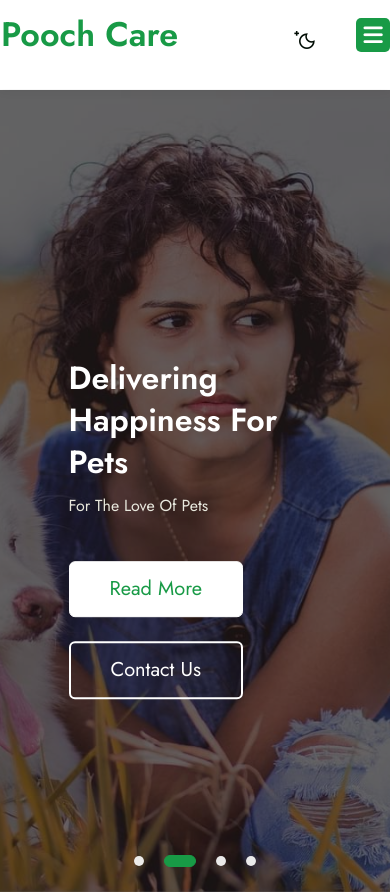
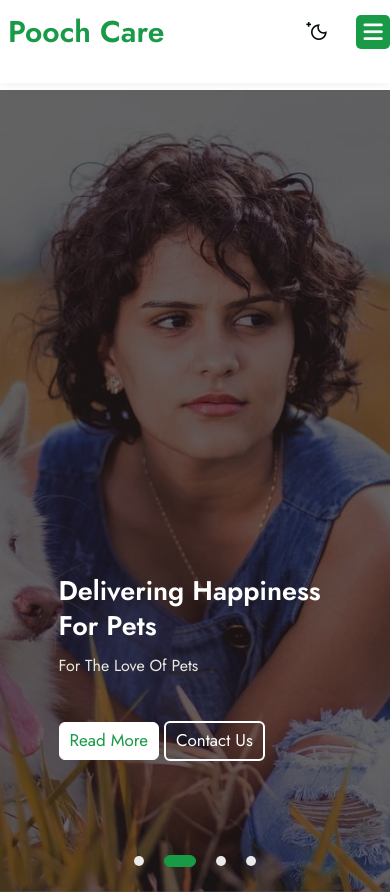
Before and after one commit to vuonghoangdevfs/BC-Capstone-Bootstrap, a plain HTML site: page index.html in a window 390 px wide. Shown: the top 892 px of the page. Drawn offline with nearby package versions, Linux system fonts and the light colour scheme.

Commit message:
Gia_Bao_Dev_V2

```diff
--- a/css/style.css
+++ b/css/style.css
@@ -324,6 +324,26 @@ header .navbar a.dropdown-item:hover {
       font-size: 22px !important;
   }
 }
+@media screen and (max-width: 480px) {
+  header {
+    height: auto;
+    margin: 0 auto;
+  }
+  header .navbar .navbar-brand {
+    margin: 0 0 0 7px;
+    font-size: 30px;
+  }
+  header #switchButton .la-moon{
+    position: absolute;
+    right: 0px;
+    top: -3px;
+  }
+  header #switchButton .la-sun{
+    position: absolute;
+    right: 0px;
+    top: -3px;
+  }
+}
 
 /* CAROUSEL */
 #carouselPoochCaptions{
@@ -469,13 +489,13 @@ header .navbar a.dropdown-item:hover {
     height: 95vh;
   }
   #carouselPoochCaptions .carousel-caption{
-    margin-left: 100px !important;
+    margin-left: 0 !important;
   }
 }
 
 @media (max-width:480px) {
   #carouselPoochCaptions .carousel-caption{
-    margin-left: 10px !important;
+    margin-left: 0 !important;
   }
   .carousel.slide .banner-infor-bg h5 {
     font-size: 32px;
@@ -484,6 +504,34 @@ header .navbar a.dropdown-item:hover {
 
   .carousel.slide .banner__view {
     min-height: 480px;
+  }
+  .btn-white{
+    padding: 5px 10px;
+    font-size: 17px !important;
+  }
+  #carouselPoochCaptions .border-btn{
+    padding: 5px 10px;
+    font-size: 17px !important;
+  }
+}
+@media (max-width: 400px) {
+  #carouselPoochCaptions .carousel-caption {
+    margin-left: 0 !important;
+  }
+  .carousel.slide .banner-infor-bg h5 {
+    font-size: 27px;
+    line-height: 35px;
+  }
+  .carousel.slide .banner__view {
+    min-height: 400px;
+  }
+  .btn-white{
+    padding: 5px 10px;
+    font-size: 17px !important;
+  }
+  #carouselPoochCaptions .border-btn{
+    padding: 5px 10px;
+    font-size: 17px !important;
   }
 }
 /* Pricing */
@@ -639,13 +687,22 @@ header .navbar a.dropdown-item:hover {
   }
 }
 @media screen and (max-width: 768px) {
-  .pricing .pricing__row{
-      width: 75%;
+  .pricing .pricing__row {
+    width: 65%;
+    margin: 30px auto;
   }
 }
 @media screen and (max-width: 568px) {
-  .pricing .pricing__row{
-      gap: 20px;
-      margin: 30px auto;
+  .pricing .pricing__row {
+    width: 85%;
+    gap: 20px;
+    margin: 30px auto;
   }
 }
+@media screen and (max-width: 480px) {
+  .pricing .pricing__row {
+    width: 85%;
+    gap: 25px;
+    margin: 30px auto;
+  }
+}
--- a/index.html
+++ b/index.html
@@ -126,7 +126,7 @@
             <div class="banner__top2 banner__view"></div>
             <div class="banner__infor">
               <div class="container mt-auto">
-                <div class="carousel-caption d-md-block text-left banner-infor-bg ml-lg-auto" style="text-align: left; margin-left: 300px;">
+                <div class="carousel-caption d-md-block text-left banner-infor-bg ml-lg-auto" style="text-align: left; margin-left: 280px;">
                   <h5>Delivering happiness for Pets</h5>
                   <p style="color: #e9e9de;">For the love of pets</p>
                   <a class="btn button__style btn-white mt-sm-5 mt-4 mr-2 fs-5" href="#">
```
